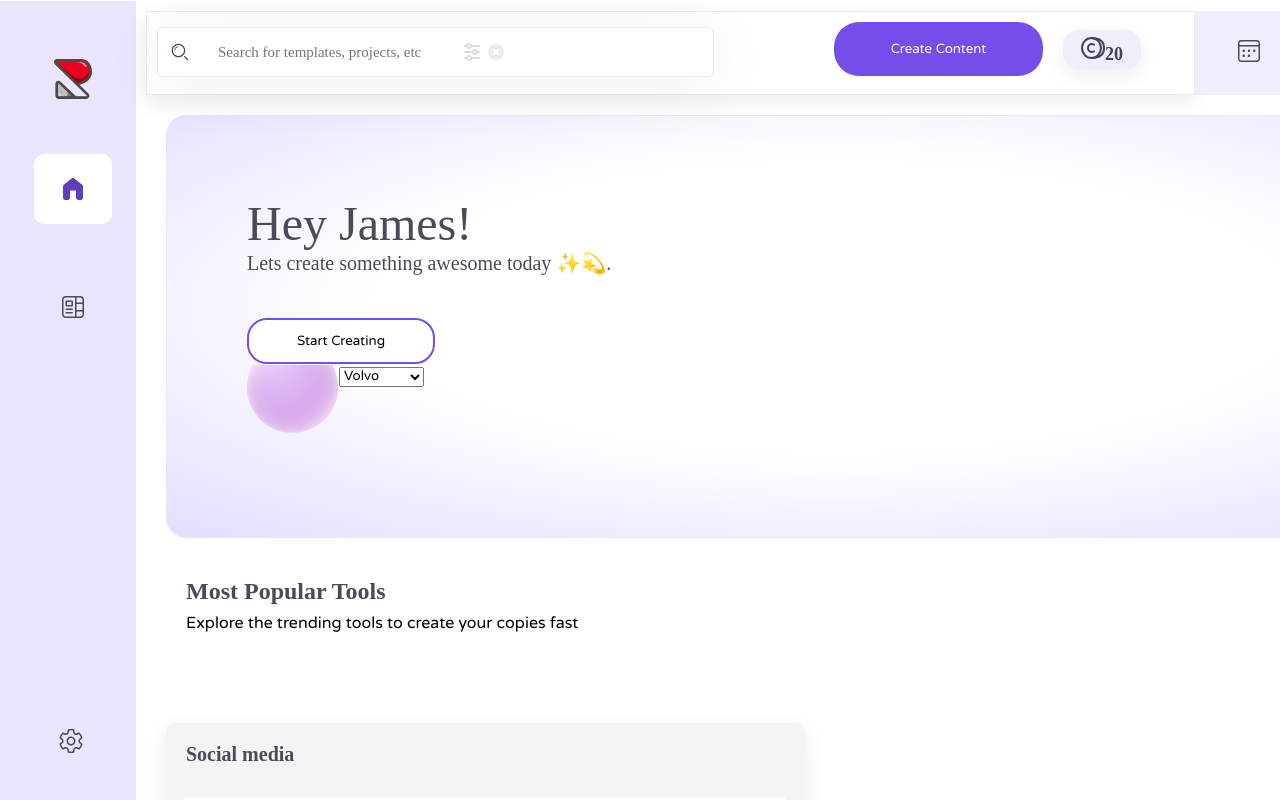
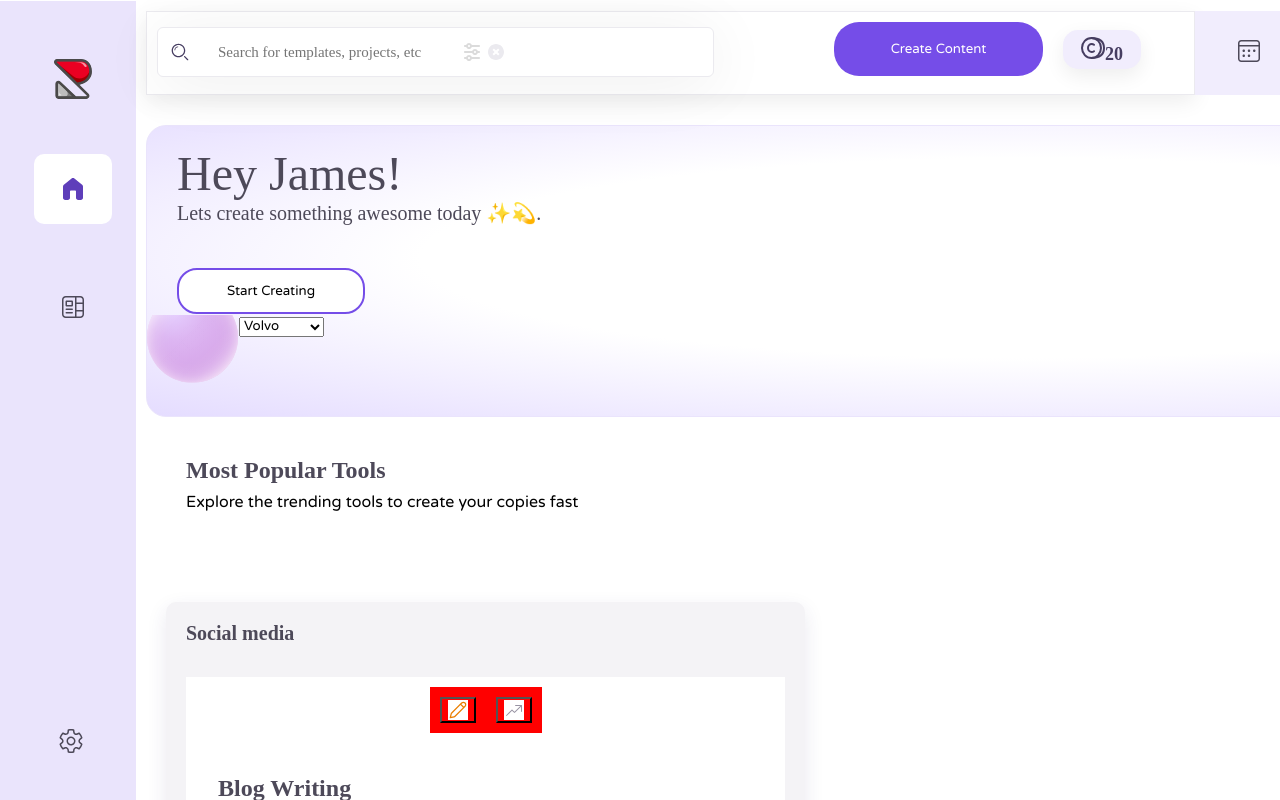
Before and after one commit to softkeldozy/rethink, a React (Create React App) app: page / in a window 1280 px wide. Built offline with nearby package versions, Linux system fonts and the light colour scheme.

Commit message:
Styled head banner section

```diff
--- a/src/components/head/Head.css
+++ b/src/components/head/Head.css
@@ -10,11 +10,12 @@
 
 
 .jumbotron {
-  /* width: 1376px;
-  height: 290px; */
-  /* flex-shrink: 0; */
-  padding: 80px;
-  margin: 20px;
+  width: 1759px;
+  height: 290px;
+  flex-shrink: 0;
+  margin-top: 30px;
+  /* padding: 80px;
+  margin: 20px; */
   border-radius: 20px;
   border: 1px solid var(--retink-colour-style-retink-primary-purple-light-hover);
   background: radial-gradient(86.71% 86.73% at 50% 45.52%, #FFF 39.72%, #DCD1FF 100%);
@@ -29,6 +30,8 @@
   line-height: normal;
   text-align: start;
   color: var(--retink-colour-style-retink-grey-retink-grey-05);
+  margin-top: 20px;
+  margin-left: 30px;
 }
 
 .jumbotron p {
@@ -38,8 +41,11 @@
   font-weight: 500;
   line-height: normal;
   text-align: start;
+  margin-left: 30px;
   color: var(--retink-colour-style-retink-grey-retink-grey-05, #4D4959);
 }
+
+
 
 .halfBall {
   width: 92.07px;
@@ -48,15 +54,10 @@
 }
 
 .btn {
-  /* position: relative;
-  left: 10px;
-  top: 10px;
-  width: 160px;
-  height: 40px;
-  border-radius: 15px 15px 15px 15px; */
   display: flex;
   padding: 13px 48px;
   margin-top: 43px;
+  margin-left: 30px;
   align-items: flex-start;
   gap: 10px;
   border-radius: 20px;
--- a/src/components/head/Head.jsx
+++ b/src/components/head/Head.jsx
@@ -5,7 +5,7 @@ import frame from './svg/frame1.svg';
 const Head = () => {
   return (
     <div class="jumbotron">
-      <h1>Hey James!</h1>
+      <h1 className='lead'>Hey James!</h1>
       <p>Lets create something awesome today ✨💫.</p>
       <button className='btn'>Start Creating</button>
       <div className="container">
```
